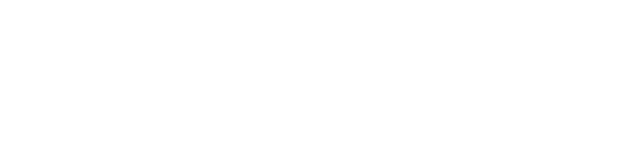
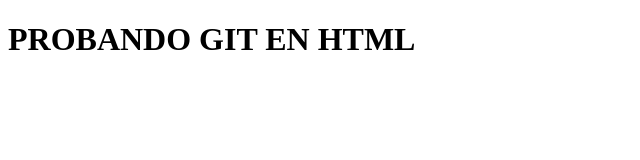
Before and after one commit to gonzalocastillo8920/primer_repositorio_github, a plain HTML site: page index.html in a window 1280 px wide. Shown: the whole page, without its empty margins (0-640 px from the left). Drawn offline with Linux system fonts and the light colour scheme.

Commit message:
agregue imagenes y modifique html

```diff
--- a/index.html
+++ b/index.html
@@ -7,6 +7,8 @@
     <title>Document</title>
 </head>
 <body>
-
+    <div>
+        <h1>PROBANDO GIT EN HTML</h1>
+    </div>
 </body>
 </html>
```
Also changed, not shown: imagenes/btn01.png (added), imagenes/btn02.png (added), imagenes/btn03.png (added), imagenes/btn04.png (added), imagenes/btn05.png (added), imagenes/btn06.png (added).
